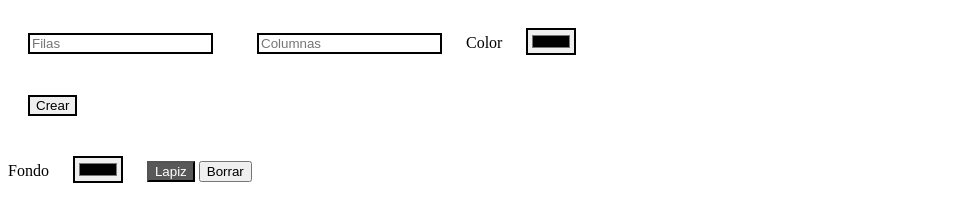
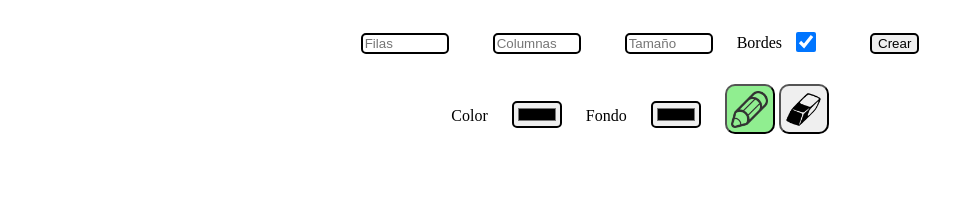
Before and after one commit to micaZamo/PixelArt, a plain HTML site: page index.html in a window 1280 px wide. Shown: the whole page, without its empty margins (0-974 px from the left). Drawn offline with Linux system fonts and the light colour scheme.

Commit message:
Ultimas modificaciones

```diff
--- a/index.html
+++ b/index.html
@@ -7,18 +7,27 @@
     <link rel="stylesheet" href="style.css">
 </head>
 <body>
-    <div>
+    <header>
+        <div class="prueba">
             <input type="number" id="inputFila" placeholder="Filas">
             <input type="number" id="inputColumna" placeholder="Columnas">
+            <input type="number" id="tamañoCelda" placeholder="Tamaño">
+            <label>Bordes</label>
+            <input type="checkbox"id="checkBordes" class="border" checked="checked">
+            <input type="button" class="btnCrear" id="btnCrear" value="Crear">
+        </div>
+        <div>
             <label> Color</label>
             <input type="color" id="aplicarColor">
-        <input type="button" id="btnGrilla" value="Crear">
             <label>Fondo </label>
             <input type="color" id="colorFondo">
-        <button class="resaltado-botones" id="lapiz">Lapiz</button>
-        <button id="goma">Borrar</button>
+            <button class="resaltado-botones img-btn lapiz" id="lapiz"></button>
+            <button id="goma"  class="img-btn goma"></button>
         </div>
+    </header>
+    <section>
         <div id="container" class="grid-container"></div>
+    </section>
     <script src="script.js"></script>
 </body>
 </html>
--- a/script.js
+++ b/script.js
@@ -1,35 +1,47 @@
 const container = document.getElementById("container");
 const inputFila = document.getElementById("inputFila");
 const inputColumna = document.getElementById("inputColumna");
-const btnGrilla = document.getElementById("btnGrilla");
+const btnCrear = document.getElementById("btnCrear");
 const aplicarColor = document.getElementById("aplicarColor");
 const colorFondo=document.getElementById("colorFondo");
 const btnLapiz=document.getElementById("lapiz");
 const btnGoma=document.getElementById("goma");
+const tamañoCelda=document.getElementById("tamañoCelda");
+const checkBordes=document.getElementById("checkBordes");
 let estaPintando=true;
 
 btnGoma.addEventListener("click",function(){
     estaPintando=false;
-    btnLapiz.classList.toggle("resaltado-botones");
-    btnGoma.classList.toggle("resaltado-botones");
+    btnLapiz.classList.remove("resaltado-botones");
+    btnGoma.classList.add("resaltado-botones");
 });
 
 btnLapiz.addEventListener("click", function () {
   estaPintando = true;
-  btnLapiz.classList.toggle("resaltado-botones");
-  btnGoma.classList.toggle("resaltado-botones");
+  btnLapiz.classList.add("resaltado-botones");
+  btnGoma.classList.remove("resaltado-botones");
 });
 
-btnGrilla.addEventListener("click", function(){
+btnCrear.addEventListener("click", function(){
     container.innerHTML = "";
     container.style.gridTemplateColumns = `repeat(${inputFila.value}, 1fr)`;
     for(let i=0; i<inputFila.value; i++){
         for(let j=0; j<inputColumna.value; j++){
             const celda = document.createElement("div");
+            celda.style.width=""
 
             celda.classList.add("border");
 
             celda.style.background = `${colorFondo.value}`;
+
+            tamañoCelda.addEventListener("input", function(){
+                celda.style.width = `${tamañoCelda.value}px`;
+                celda.style.height = `${tamañoCelda.value}px`;
+            });
+
+            checkBordes.addEventListener("input", function(){
+                celda.classList.toggle("border");
+            });
 
             celda.addEventListener("click", function(){
                 if (estaPintando){
--- a/style.css
+++ b/style.css
@@ -1,14 +1,44 @@
+header{
+  text-align: center;
+}
 
+
+input{
+  border-radius: 5px;
+}
+
+input[type="number"]{
+  width: 80px;
+}
+
+.btnCrear{
+  display: inline-block;
+}
+
+input[type="checkbox"]{
+  position: relative;
+  right: 10px;
+  top: 4px;
+  width: 20px;
+  height: 20px;
+}
+
+button{
+  position: relative;
+  top: 10px;
+}
+
+section{
+  text-align: center;
+  margin-top: 40px;
+}
 .grid-container {
-  margin-top: 20px;
-  margin-left: 350px;
   display: inline-grid;
 }
 
 .border{
   border: 1px solid black;
-  width: 20px;
-  height: 20px;
+  box-sizing: border-box;
 }
 
 input{
@@ -26,6 +56,22 @@ input:hover{
 }
 
 .resaltado-botones{
-  background:#595858;
+  background:lightgreen;
   color: white;
 }
+
+.img-btn{
+width: 50px;
+height: 50px;
+background-repeat: no-repeat;
+background-size: 80%;
+background-position: center;
+outline: none;
+border-radius: 10px;
+}
+.lapiz{
+  background-image:url("img/pencil.png")
+}
+.goma{
+  background-image:url("img/eraser.png")
+}
```
Also changed, not shown: img/eraser.png (added), img/pencil.png (added), 1 other file. Lines whose indentation alone changed are shown as unchanged.
